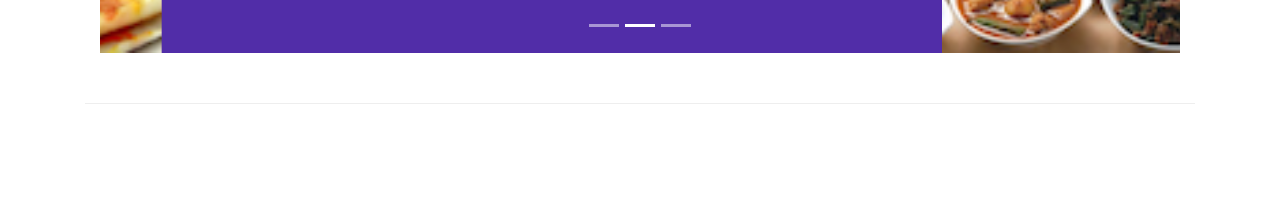
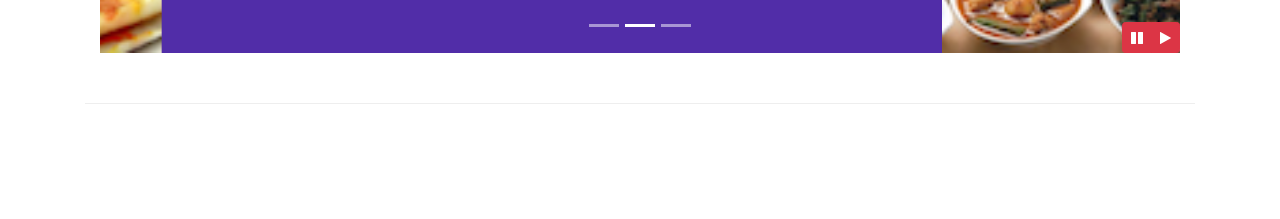
Before and after one commit to santoscr92/confusion-test, a website: page index.html in a window 1280 px wide. Shown: the part 581-800 px from the top of the page. Drawn offline with nearby package versions, Linux system fonts and the light colour scheme.

Commit message:
bootstrap jquery

```diff
--- a/css/styles.css
+++ b/css/styles.css
@@ -59,3 +59,10 @@
     left: 0;
     min-height: 300px;
 }
+
+#carouselButton {
+    right: 0px;
+    position: absolute;
+    bottom: 0px;
+    z-index: 1;
+}
--- a/index.html
+++ b/index.html
@@ -199,6 +199,14 @@
                         <span class="carousel-control-next-icon"></span>
 
                     </a>
+                    <div class="btn-group" id="carouselButton">
+                        <button class="btn btn-danger btn-sm" id="carousel-pause">
+                            <span class="fa fa-pause"></span>
+                        </button>
+                        <button class="btn btn-danger btn-sm" id="carousel-play">
+                            <span class="fa fa-play"></span>
+                        </button>
+                    </div>
 
                 </div>
              </div>
@@ -301,6 +309,17 @@
 <script src="node_modules/jquery/dist/jquery.slim.min.js"></script>
 <script src="node_modules/popper.js/dist/umd/popper.min.js"></script>
 <script src="node_modules/bootstrap/dist/js/bootstrap.min.js"></script>
+<script>
+    $(document).ready(function(){
+        $("#mycarousel").carousel({ interval: 2000 });
+        $("#carousel-pause").click(function(){
+            $("#mycarousel").carousel('pause');
+        });
+        $("#carousel-play").click(function(){
+            $("#mycarousel").carousel('play');
+        });
+    });
+</script>
 </body>
 
 </html>
```
Also changed, not shown: 1 other file.
